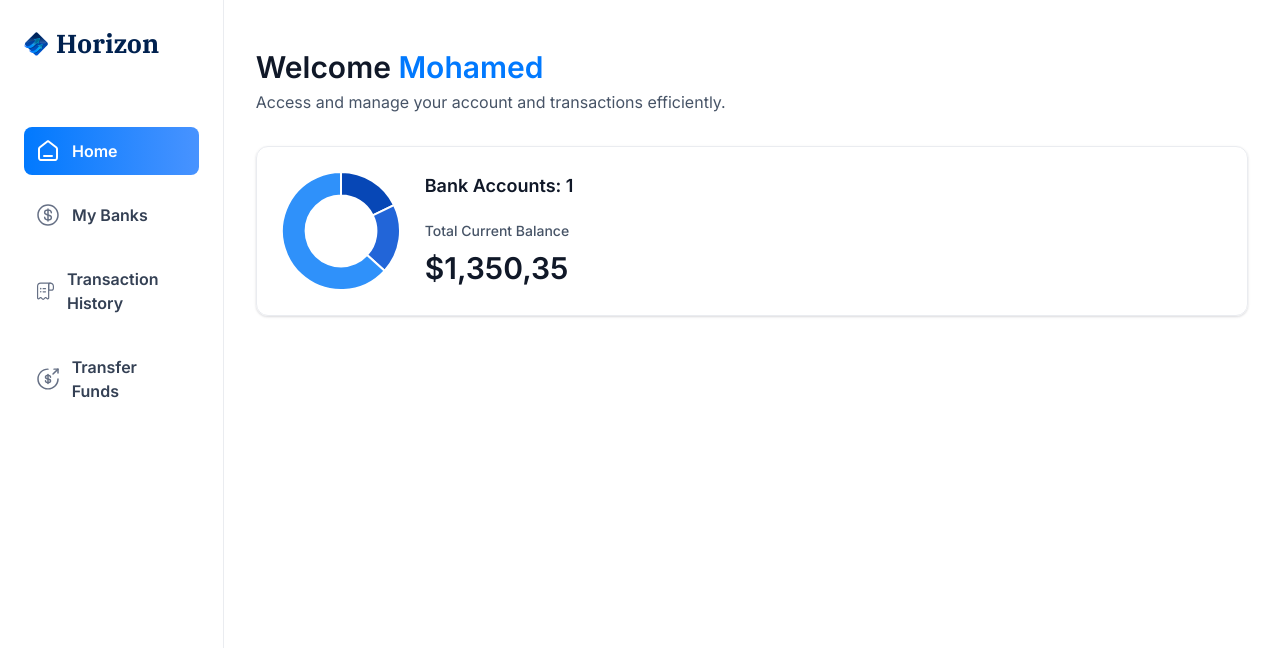
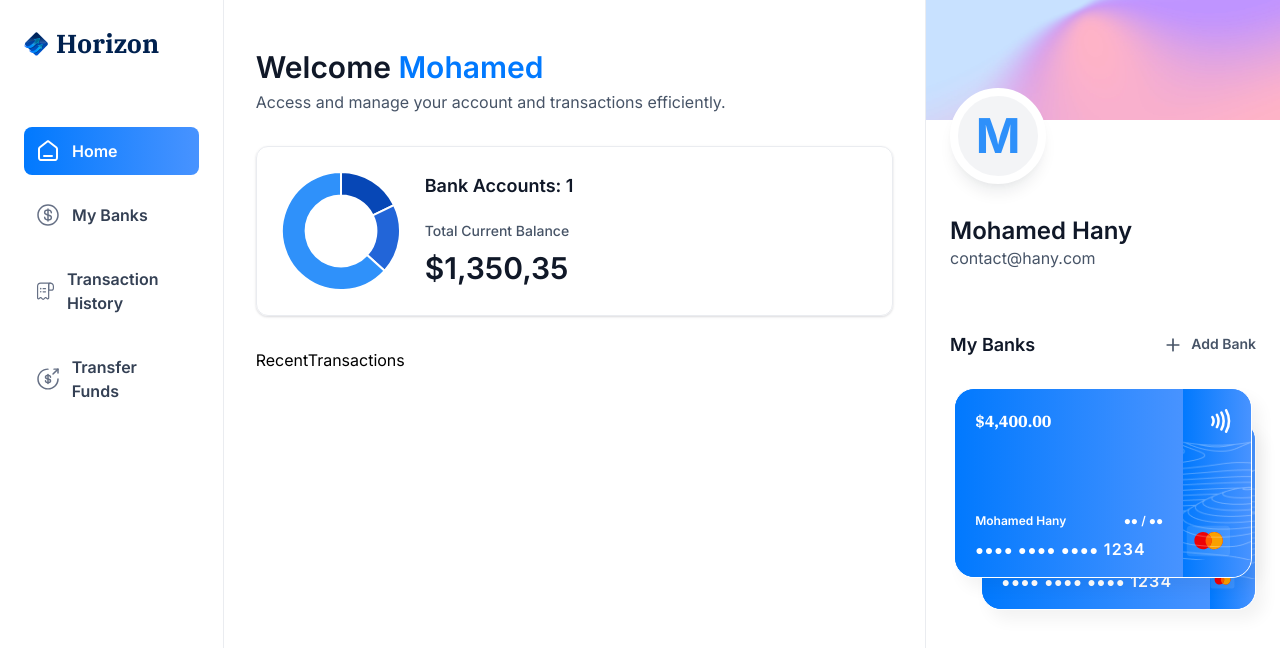
Before and after one commit to fasdjkherig/online-banking-platform, a Next.js app: page / in a window 1280 px wide. Shown: the top 648 px of the page. Built offline with nearby package versions, Linux system fonts and the light colour scheme.

Commit message:
create right side bar and make sidbar items pages

```diff
--- /dev/null
+++ b/app/(root)/my-banks/page.tsx
@@ -0,0 +1,5 @@
+const MyBanks = () => {
+  return <div>MyBanks</div>;
+};
+
+export default MyBanks;
--- a/app/(root)/page.tsx
+++ b/app/(root)/page.tsx
@@ -1,8 +1,13 @@
 import HeaderBox from "@/components/HeaderBox";
 import TotalBalanceBox from "@/components/TotalBalanceBox";
+import RightSidebar from "@/components/RightSidebar ";
 
 const Home = () => {
-  const loggedIn = { firstName: "Mohamed" };
+  const loggedIn = {
+    firstName: "Mohamed",
+    lastName: "Hany",
+    email: "contact@hany.com",
+  };
   return (
     <section className="home">
       <div className="home-content">
@@ -20,7 +25,14 @@
             totalCurrentBalance={1350.35}
           />
         </header>
+        RecentTransactions
       </div>
+
+      <RightSidebar
+        user={loggedIn}
+        transactions={[]}
+        banks={[{ currentBalance: 4400 }, { currentBalance: 3500 }]}
+      />
     </section>
   );
 };
--- /dev/null
+++ b/app/(root)/payment-transfer/page.tsx
@@ -0,0 +1,5 @@
+const PaymentTransfer = () => {
+  return <div>PaymentTransfer</div>;
+};
+
+export default PaymentTransfer;
--- /dev/null
+++ b/app/(root)/transaction-history/page.tsx
@@ -0,0 +1,5 @@
+const transactionHistory = () => {
+  return <div>transactionHistory</div>;
+};
+
+export default transactionHistory;
--- /dev/null
+++ b/components/BankCard.tsx
@@ -0,0 +1,63 @@
+import { formatAmount } from "@/lib/utils";
+import Image from "next/image";
+import Link from "next/link";
+import React from "react";
+import Copy from "./Copy";
+
+const BankCard = ({
+  account,
+  userName,
+  showBalance = true,
+}: CreditCardProps) => {
+  console.log(account);
+  return (
+    <div className="flex flex-col">
+      <Link
+        href={`/transaction-history/?id=${account.appwriteItemId}`}
+        className="bank-card"
+      >
+        <div className="bank-card_content">
+          <div>
+            <h1 className="text-16 font-semibold text-white">{account.name}</h1>
+            <p className="font-ibm-plex-serif font-black text-white">
+              {formatAmount(account.currentBalance)}
+            </p>
+          </div>
+
+          <article className="flex flex-col gap-2">
+            <div className="flex justify-between">
+              <h1 className="text-12 font-semibold text-white">{userName}</h1>
+              <h2 className="text-12 font-semibold text-white">●● / ●●</h2>
+            </div>
+            <p className="text-14 font-semibold tracking-[1.1px] text-white">
+              ●●●● ●●●● ●●●● <span className="text-16">1234</span>
+            </p>
+          </article>
+        </div>
+
+        <div className="bank-card_icon">
+          <Image src="/icons/Paypass.svg" width={20} height={24} alt="pay" />
+          <Image
+            src="/icons/mastercard.svg"
+            width={45}
+            height={32}
+            alt="mastercard"
+            className="ml-5"
+          />
+        </div>
+
+        <Image
+          src="/icons/lines.png"
+          width={316}
+          height={190}
+          alt="lines"
+          className="absolute top-0 left-0"
+        />
+      </Link>
+
+      {/* {showBalance && <Copy title={account?.sharaebleId} />} */}
+    </div>
+  );
+};
+
+export default BankCard;
--- /dev/null
+++ b/components/Category.tsx
@@ -0,0 +1,5 @@
+const Category = () => {
+  return <div>Category</div>;
+};
+
+export default Category;
--- /dev/null
+++ b/components/Copy.tsx
@@ -0,0 +1,7 @@
+import React from "react";
+
+const Copy = () => {
+  return <div>Copy</div>;
+};
+
+export default Copy;
--- /dev/null
+++ b/components/RightSidebar .tsx
@@ -0,0 +1,73 @@
+import Image from "next/image";
+import Link from "next/link";
+import BankCard from "./BankCard";
+import Category from "./Category";
+
+const RightSidebar = ({ user, transactions, banks }: RightSidebarProps) => {
+  return (
+    <aside className="right-sidebar">
+      <section className="flex flex-col pb-8">
+        <div className="profile-banner" />
+        <div className="profile">
+          <div className="profile-img">
+            <span className="text-5xl font-bold text-blue-500">
+              {user.firstName[0]}
+            </span>
+          </div>
+
+          <div className="profile-details">
+            <h1 className="profile-name">
+              {user.firstName} {user.lastName}
+            </h1>
+            <p className="profile-email">{user.email}</p>
+          </div>
+        </div>
+      </section>
+
+      <section className="banks">
+        <div className="flex w-full justify-between">
+          <h2 className="header-2">My Banks</h2>
+          <Link href="/" className="flex gap-2">
+            <Image src="/icons/plus.svg" width={20} height={20} alt="plus" />
+            <h2 className="text-14 font-semibold text-gray-600">Add Bank</h2>
+          </Link>
+        </div>
+
+        {banks?.length > 0 && (
+          <div className="relative flex flex-1 flex-col items-center justify-center gap-5">
+            <div className="relative z-10">
+              <BankCard
+                key={banks[0].$id}
+                account={banks[0]}
+                userName={`${user.firstName} ${user.lastName}`}
+                showBalance={false}
+              />
+            </div>
+            {banks[1] && (
+              <div className="absolute right-0 top-8 z-0 w-[90%]">
+                <BankCard
+                  key={banks[1].$id}
+                  account={banks[1]}
+                  userName={`${user.firstName} ${user.lastName}`}
+                  showBalance={false}
+                />
+              </div>
+            )}
+          </div>
+        )}
+
+        {/* <div className="mt-10 flex flex-1 flex-col gap-6">
+          <h2 className="header-2">Top categories</h2>
+
+          <div className="space-y-5">
+            {categories.map((category, index) => (
+              <Category key={category.name} category={category} />
+            ))}
+          </div>
+        </div> */}
+      </section>
+    </aside>
+  );
+};
+
+export default RightSidebar;
```
